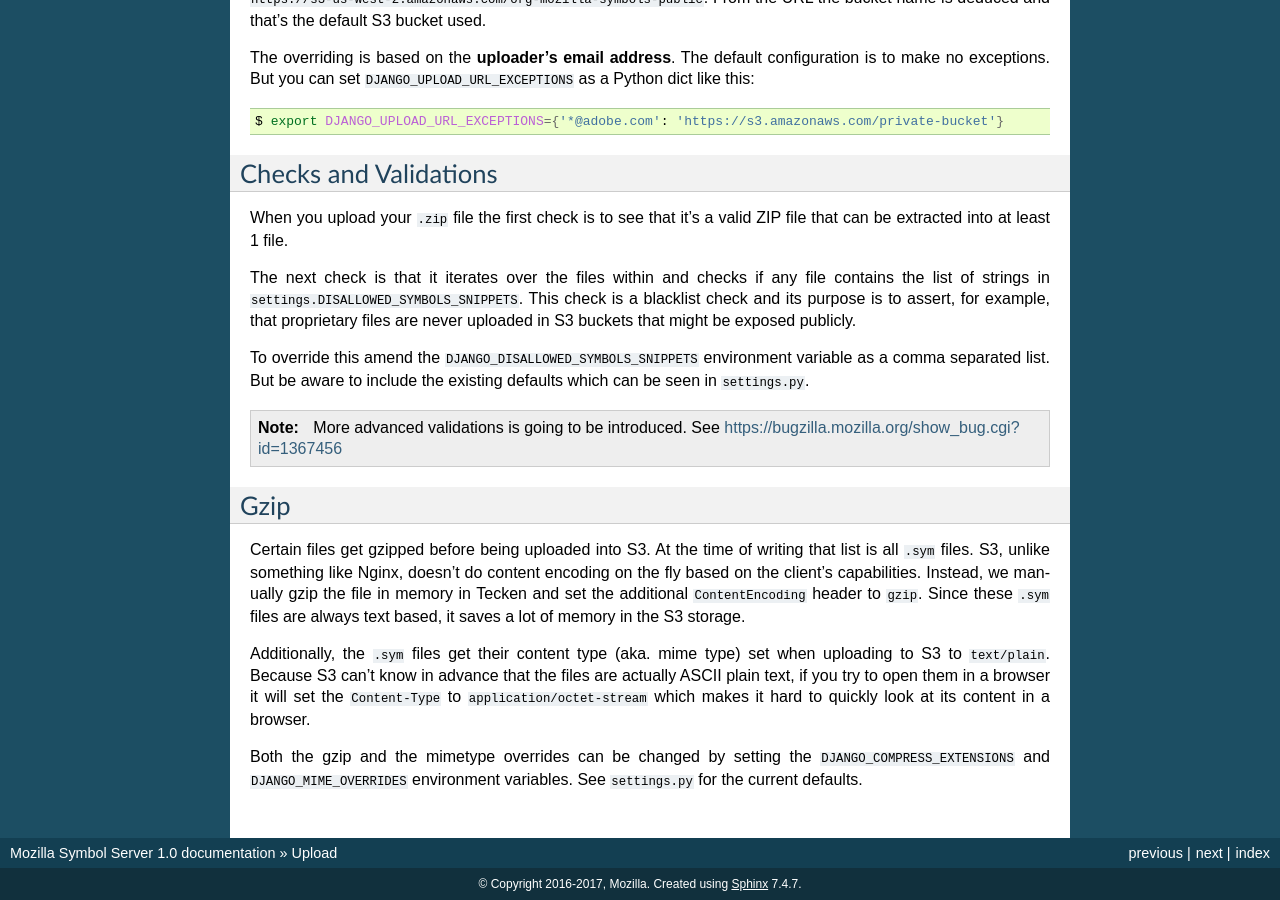
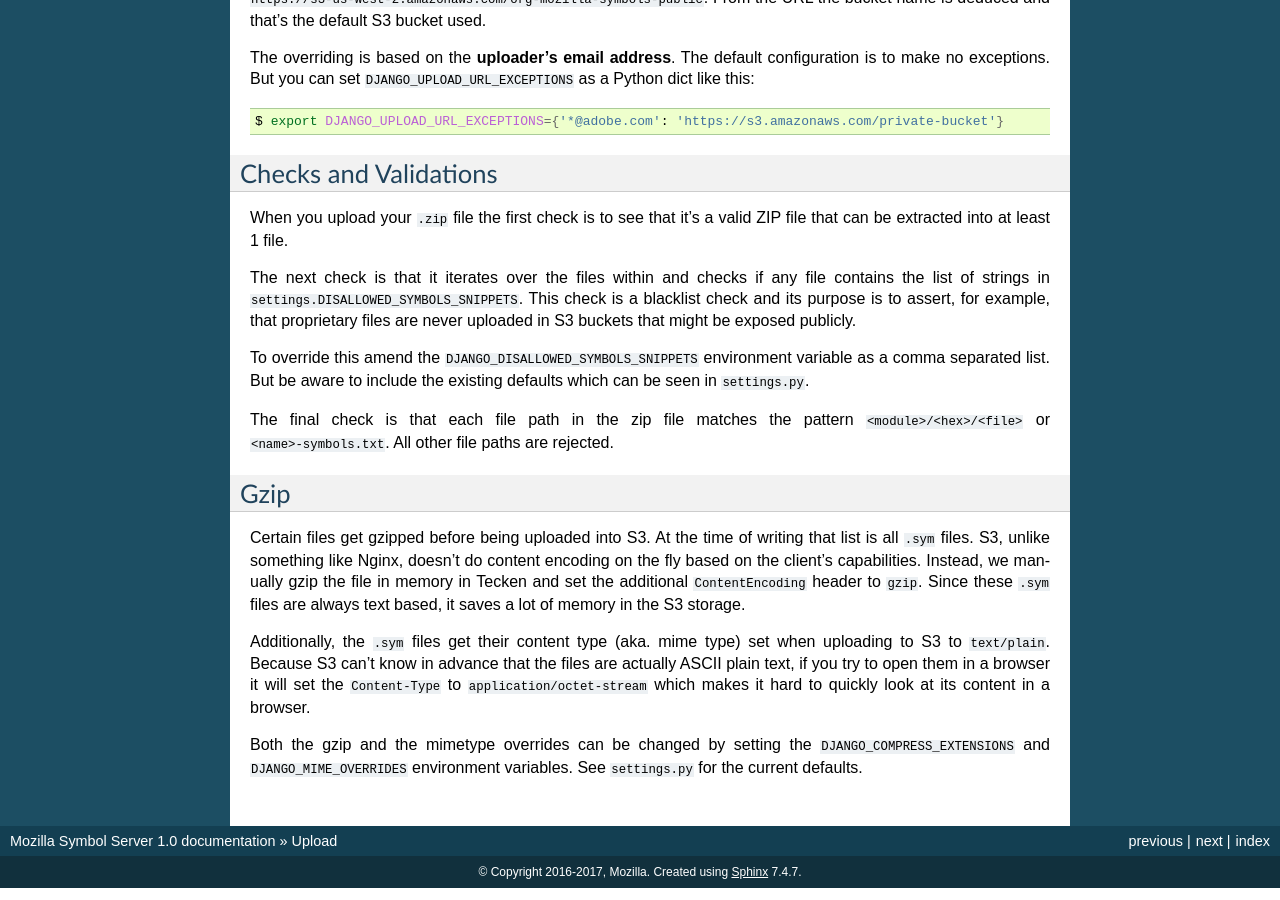
Before and after one commit to mozilla-services/tecken, a Sphinx documentation site: the page built from docs/upload.rst, in a window 1280 px wide and 900 px high, scrolled down 1330 px. Built offline with Sphinx 7.4.7, drawn with Linux system fonts in a browser that asks for light colours.

Commit message:
docs: document validation from bug 1367456
https://bugzilla.mozilla.org/show_bug.cgi?id=1367456

```diff
--- a/docs/upload.rst
+++ b/docs/upload.rst
@@ -119,7 +119,10 @@ To override this amend the ``DJANGO_DISALLOWED_SYMBOLS_SNIPPETS`` environment
 variable as a comma separated list. But be aware to include the existing
 defaults which can be seen in ``settings.py``.
 
-.. note:: More advanced validations is going to be introduced. See https://bugzilla.mozilla.org/show_bug.cgi?id=1367456
+The final check is that each file path in the zip file matches the
+pattern ``<module>/<hex>/<file>`` or ``<name>-symbols.txt``. All other
+file paths are rejected.
+
 
 Gzip
 ====
```
